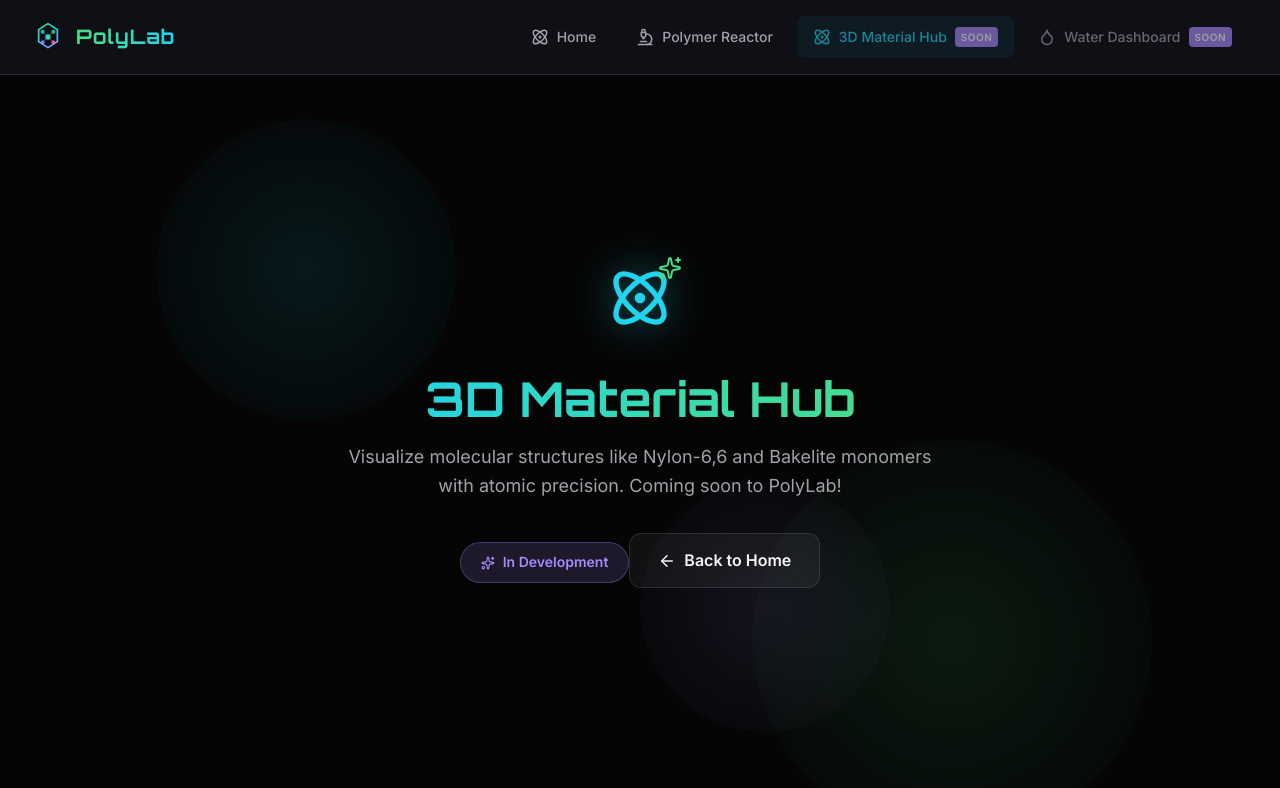
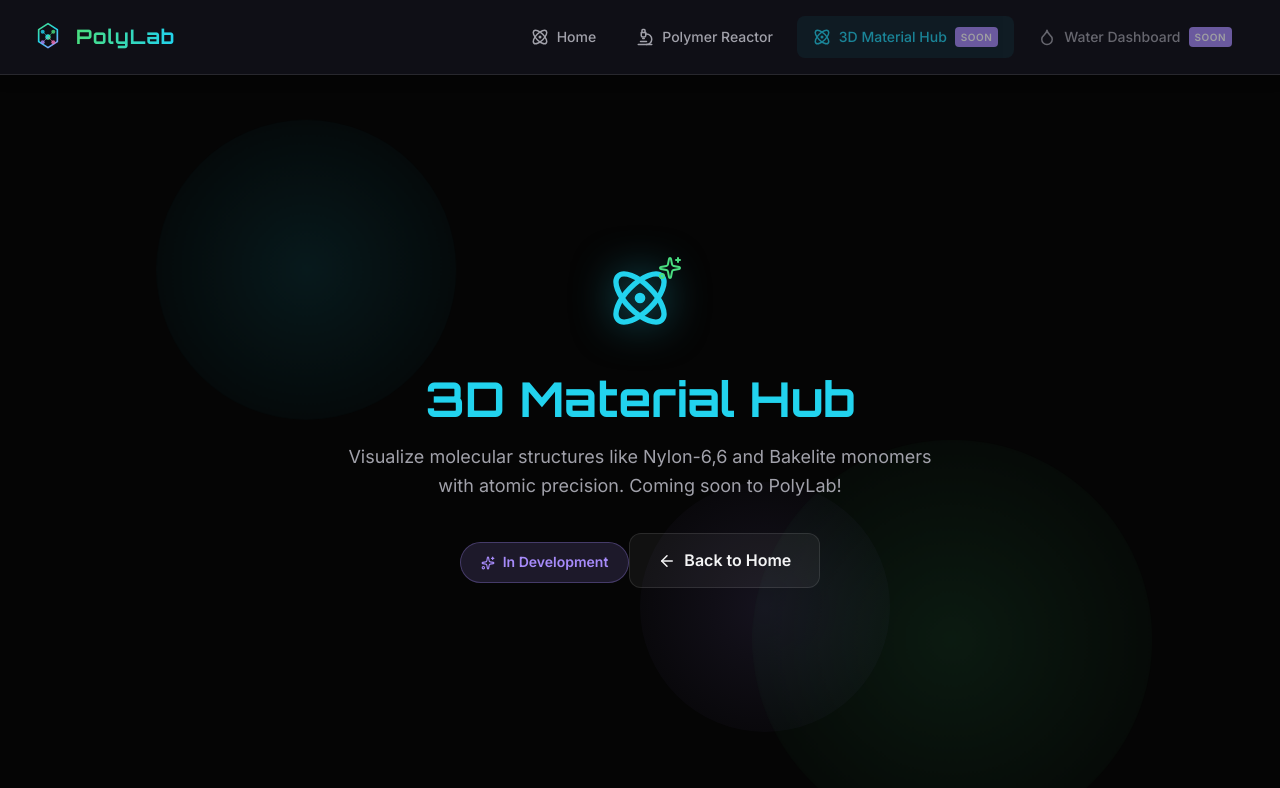
Before and after one commit to Pranjul-00/PolyLab, a React (Vite) app: page /material-hub in a window 1280 px wide. Shown: the top 788 px of the page. Built offline with nearby package versions, Linux system fonts and the light colour scheme.

Commit message:
fixed control panel z-index and removing gradient effects

```diff
--- a/src/pages/ComingSoon.module.css
+++ b/src/pages/ComingSoon.module.css
@@ -40,10 +40,8 @@
 .title {
     font-size: var(--text-4xl);
     margin-bottom: var(--space-md);
-    background: linear-gradient(90deg, var(--color-accent-cyan), var(--color-accent-green));
-    -webkit-background-clip: text;
-    background-clip: text;
-    -webkit-text-fill-color: transparent;
+    color: var(--color-accent-cyan);
+    font-weight: 700;
 }
 
 .description {
--- a/src/pages/PolymerReactor.module.css
+++ b/src/pages/PolymerReactor.module.css
@@ -16,7 +16,7 @@
     bottom: 0;
     left: 0;
     right: 0;
-    z-index: 100;
+    z-index: 1000;
     background: var(--glass-bg);
     backdrop-filter: blur(var(--glass-blur));
     border-top: 1px solid var(--glass-border);
@@ -33,10 +33,8 @@
 .panelTitle {
     font-size: var(--text-2xl);
     margin-bottom: var(--space-xs);
-    background: linear-gradient(90deg, var(--color-accent-green), var(--color-accent-cyan));
-    -webkit-background-clip: text;
-    background-clip: text;
-    -webkit-text-fill-color: transparent;
+    color: var(--color-accent-cyan);
+    font-weight: 700;
 }
 
 .panelSubtitle {
```
